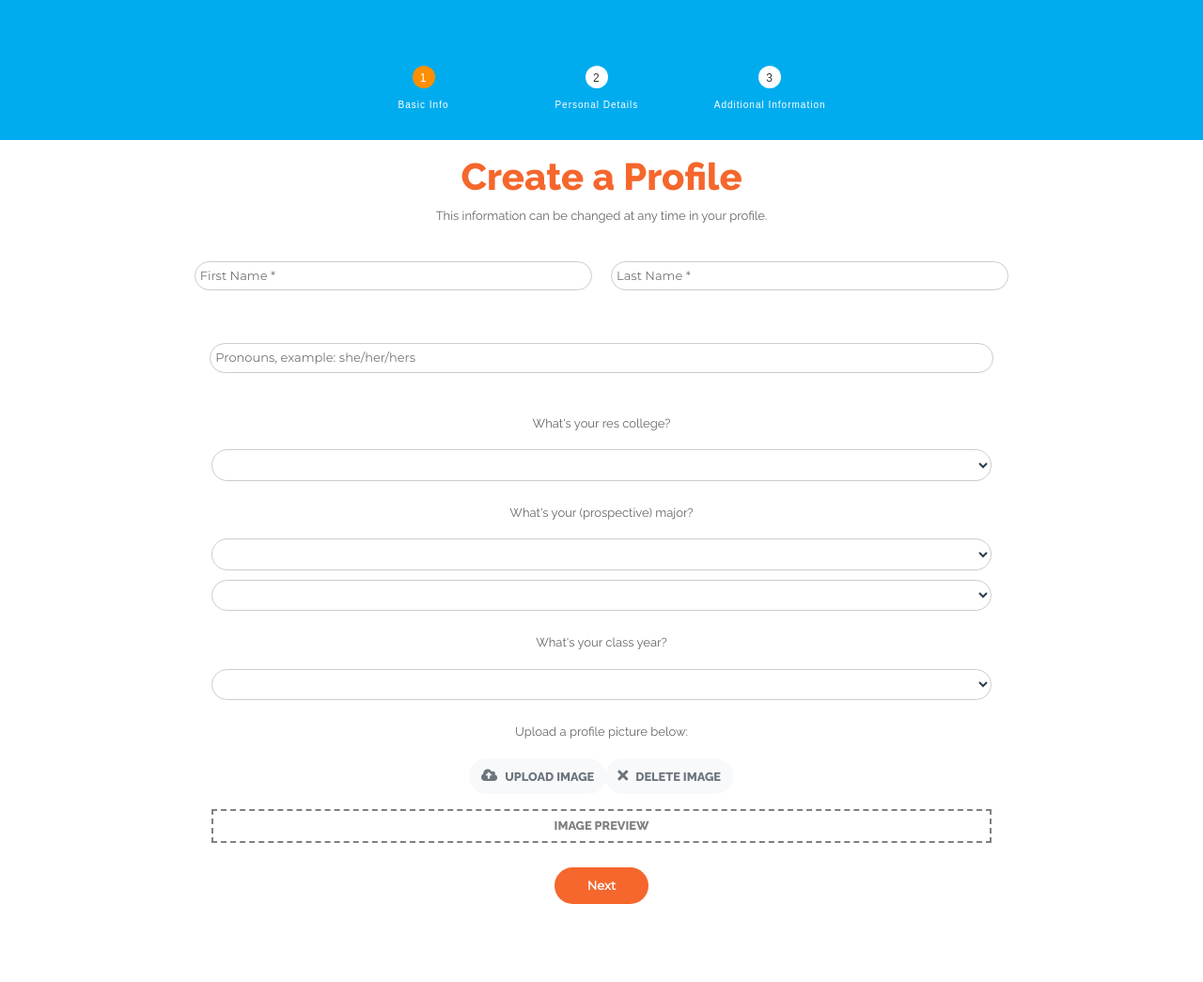
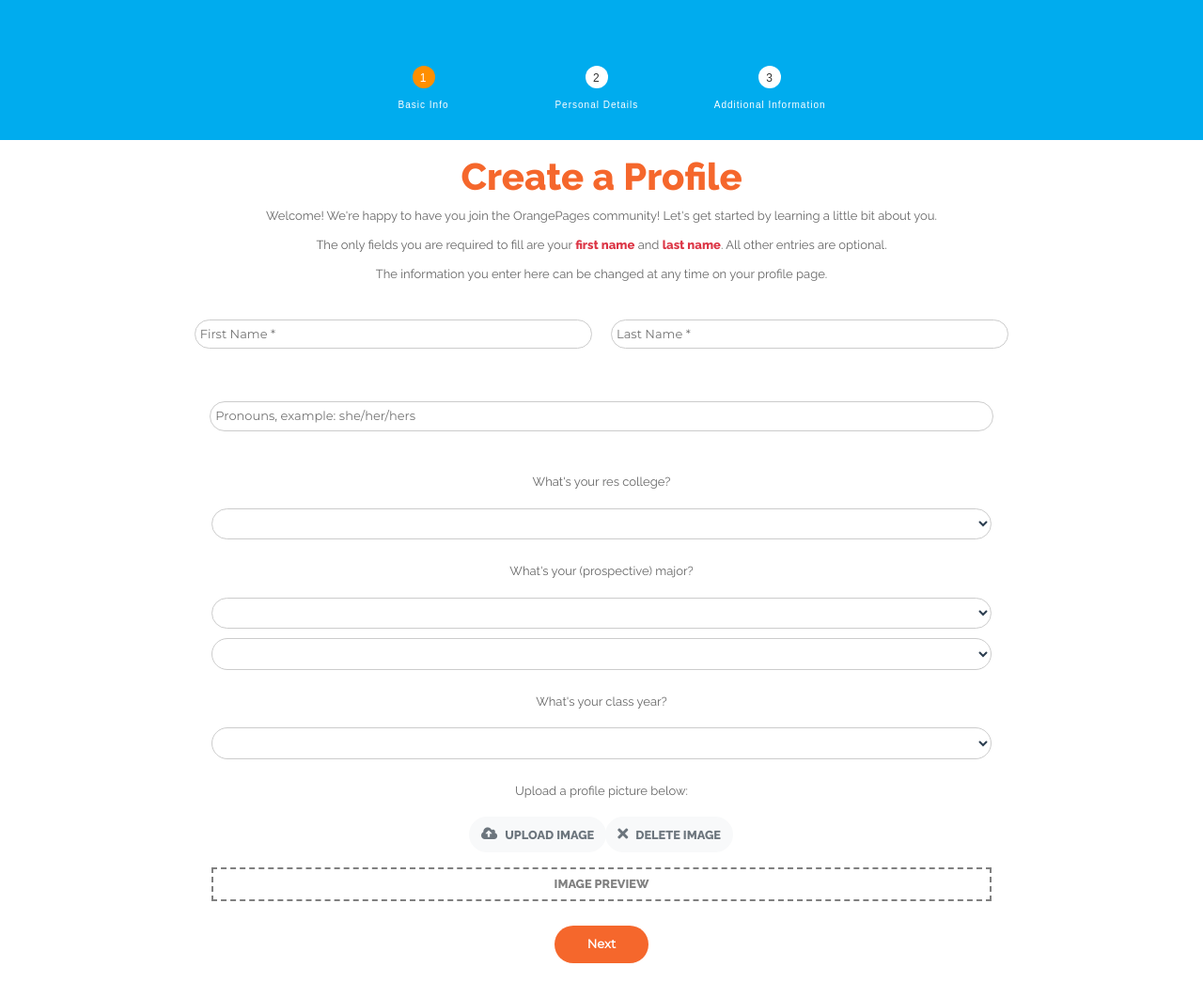
Before and after one commit to jessiejofielding/OrangePages, a Flask app: page /create-user in a window 1280 px wide. Shown: the whole page at 94% size. Before the commit the page ends 962 px from the top, so only its background shows below. Run offline with Flask 2, Linux system fonts and the light colour scheme; some libraries are stand-ins or nearby versions.

Commit message:
More informative create-profile

```diff
--- a/orangepages/templates/profile_create.html
+++ b/orangepages/templates/profile_create.html
@@ -361,8 +361,15 @@
                 <!-- TODO: implement validation between fieldsets: currently no fields are required -->
                 <fieldset style="padding: 10px; padding-top: 30px">
                     <h2 class="fs-title">Create a Profile</h2>
-                    <h2 class="fs-subtitle">This information can be changed at any
-                        time in your profile.</h2>
+                    <h2 class="fs-subtitle">Welcome! We're happy to have you join the OrangePages community!
+                        Let's get started by learning a little bit about you.
+                        <br>
+                        <br> The only fields you are required to fill are your <strong class="text-danger">first name</strong>
+                        and <strong class="text-danger">last name</strong>. All other entries are optional.
+                        <br>
+                        <br>
+                        The information you enter here can be changed at any
+                        time on your profile page.</h2>
                     <div class="form-group row justify-content-center" style="padding:10px">
                         <input required class="col-sm-4" style="margin:10px" class="input-field" type="text"
                             name="firstname" maxlength="30" placeholder="First Name *" {% if first_name is not none %}
```
